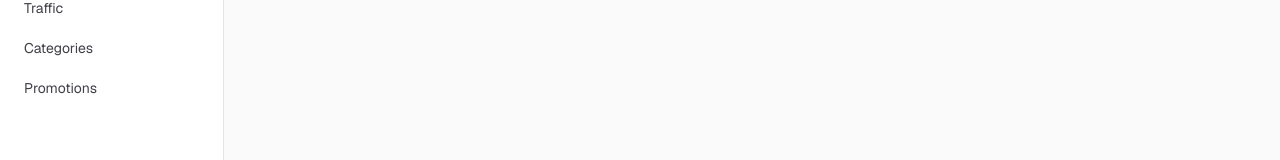
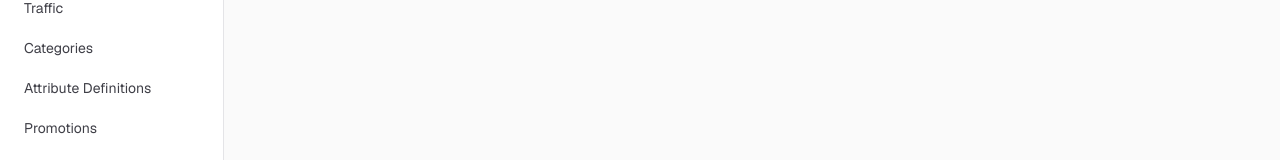
Before and after one commit to TheSpeakUp/eventup-admin-web, a Next.js app: page / in a window 1280 px wide. Shown: the part 215-375 px from the top of the page. Built offline with nearby package versions, Linux system fonts and the light colour scheme; no server answers.

Commit message:
feat(attribute-definitions): sidebar nav link

```diff
--- a/src/app/(routes)/layout.tsx
+++ b/src/app/(routes)/layout.tsx
@@ -9,6 +9,7 @@ const navItems = [
   { href: "/offers", label: "Offers" },
   { href: "/traffic", label: "Traffic" },
   { href: "/categories", label: "Categories" },
+  { href: "/attribute-definitions", label: "Attribute Definitions" },
   { href: "/promotions", label: "Promotions" },
   // Admin-team management is SUPERADMIN-only — the page itself guards access,
   // but a non-SUPERADMIN should not even see the link (defense-in-depth, and
```
